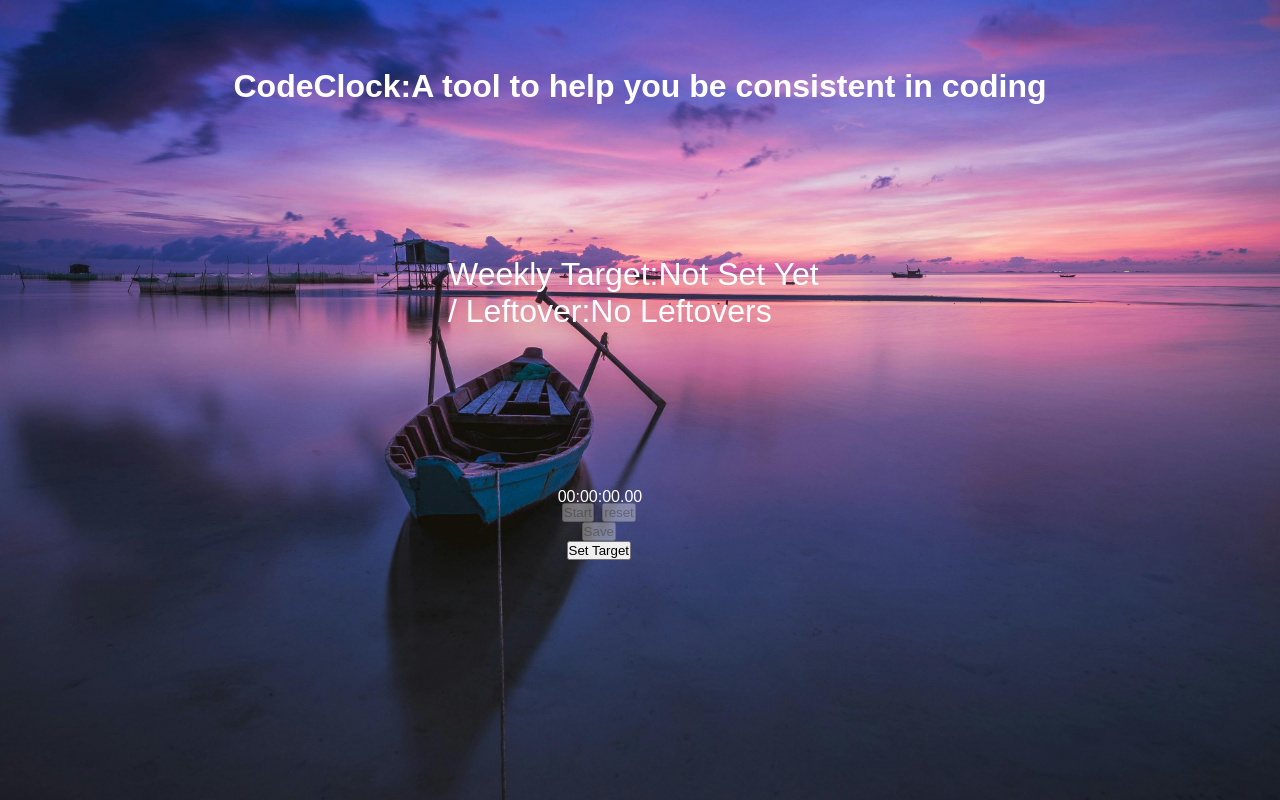
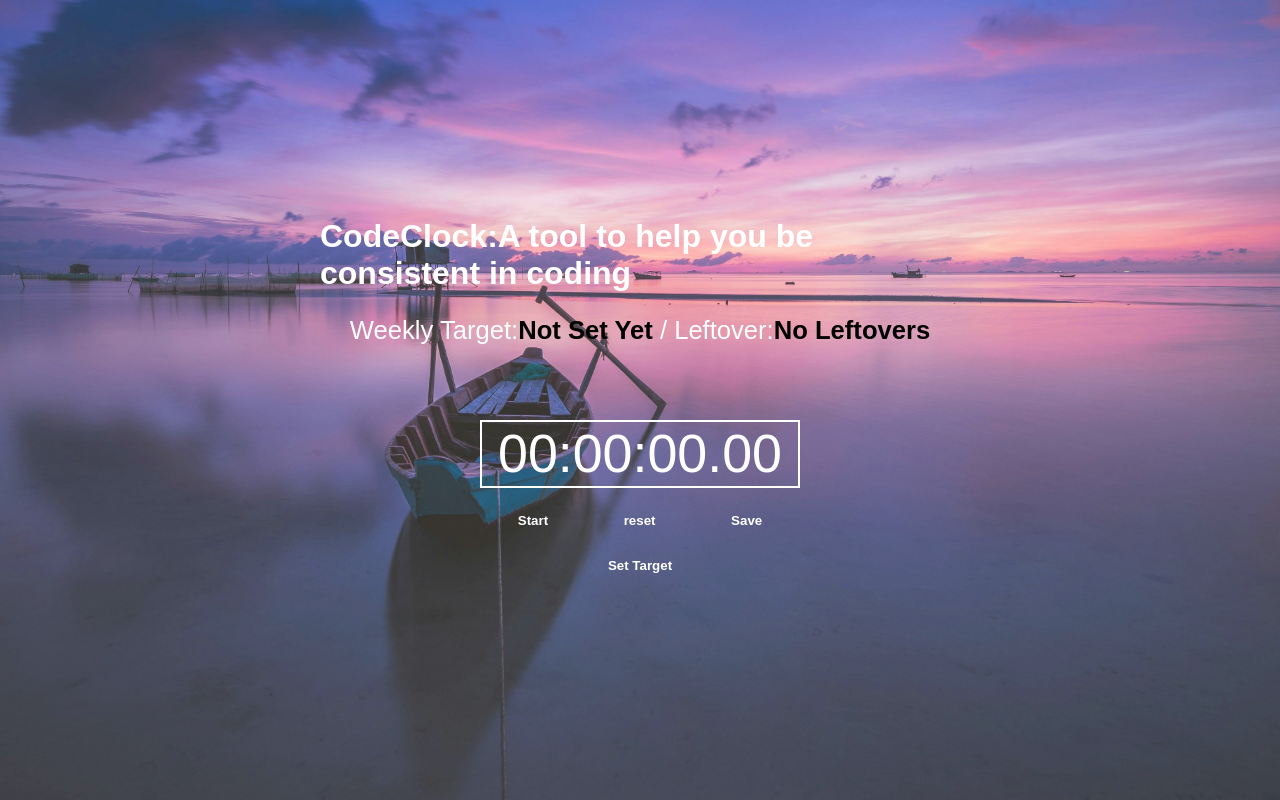
Before and after one commit to rasooli451/CodeClock, a website built with webpack: page source/index.html in a window 1280 px wide. Built offline with nearby package versions, Linux system fonts and the light colour scheme.

Commit message:
most of stylings for the file done

```diff
--- a/source/style.css
+++ b/source/style.css
@@ -11,39 +11,90 @@
 
 
 
-.main{
+body{
     width: 100%;
     height: 100vh;
-    display: flex;
-    flex-direction: column;
-    justify-content: space-around;
-    align-items: center;
-    gap: 1rem;
-    background: url(./bg.jpg);
+    background:linear-gradient(to right,  #ffffff28,  #ffffff28), url(./bg.jpg);
     background-position: center;
-    background-size: cover;
+    background-size: cover, cover;
     background-repeat: no-repeat;
     color: white;
 }
 
 
+.main{
+    width: 50%;
+    height: 100vh;
+    margin: 0 auto;
+    display: flex;
+    flex-direction: column;
+    justify-content: center;
+    align-items: center;
+    gap: 1.5rem;
+    border-radius: 20px;
+
+}
+
+
 .weeklygoal{
-    width: 30%;
+    width: 100%;
     height: 10%;
-    font-size: 2.5vw;
+    text-align: center;
+    font-size: 2vw;
+}
+
+.target, .leftover{
+    color: #000;
+    font-weight:600;
 }
 
 .dailyhour{
-    width: 50%;
-    height: 20%;
+    width: 100%;
+    height: 65%;
+    border: 2px solid #fff;
+    font-size: 4.2vw;
+    text-align: center;
 }
 
 
 .buttons{
     display: flex;
     flex-wrap: wrap;
+    width: 100%;
+    height: 35%;
+    justify-content: space-around;
+}
+
+
+.buttons button{
+    padding: 15px 30px;
+    border-radius: 10px;
+    font-weight: 600;
+    cursor: pointer;
+    border: none;
+    outline: none;
+    background: transparent;
+    color: #fff;
+}
+
+
+button:enabled:hover{
+    background-color: #fff;
+    color: #000;
+}
+
+button:disabled{
+    cursor: not-allowed;
+}
+
+
+
+.cont{
+    display: flex;
+    flex-direction: column;
     width: 50%;
-    justify-content: space-around;
+    height: 15%;
+    gap: 10px;
 }
 
 
@@ -74,13 +125,14 @@
     margin: 0 auto;
     border: none;
     outline: none;
+    padding: 5px;
+    margin-bottom: 10px;
     border-radius: 5px;
 }
 
 
 .form button{
-    width: 50%;
-    margin: 0 auto;
+    width: 100%;
     background-color: transparent;
     color: #fff;
     padding: 5px 5px;
```
